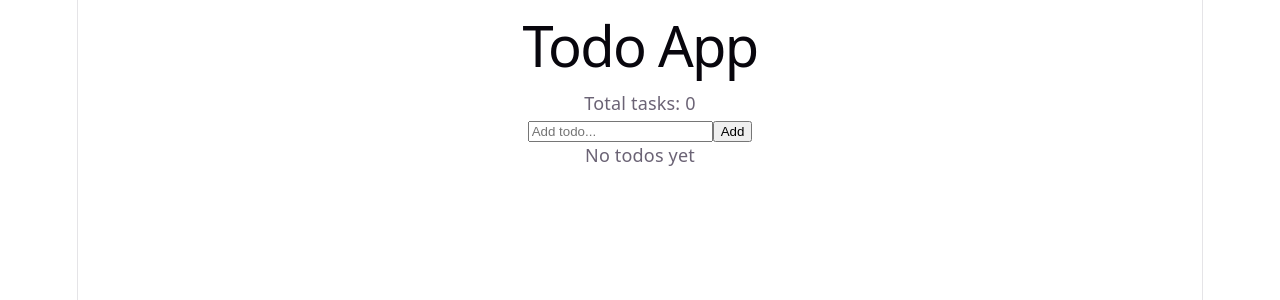
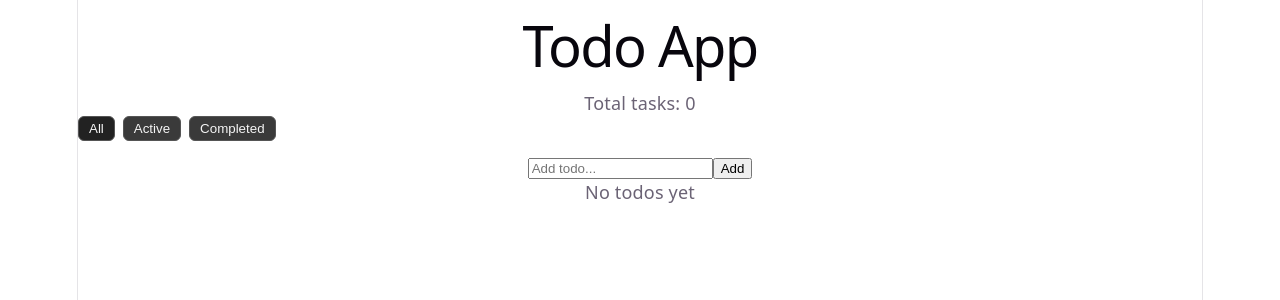
Before and after one commit to aylinsarioglu/todo-app, a React (Vite) app: page / in a window 1280 px wide. Shown: the top 300 px of the page. Built offline with nearby package versions, Linux system fonts and the light colour scheme.

Commit message:
add todo filtering functionality (all, active, completed)

```diff
--- a/src/App.tsx
+++ b/src/App.tsx
@@ -8,9 +8,12 @@ export type Todo = {
   completed: boolean;
 };
 
+type Filter = "all" | "active" | "completed";
+
 function App() {
   const [todos, setTodos] = useState<Todo[]>([]);
   const [isLoaded, setIsLoaded] = useState(false);
+  const [filter, setFilter] = useState<Filter>("all");
 
   useEffect(() => {
     const savedTodos = localStorage.getItem("todos");
@@ -56,13 +59,63 @@ function App() {
     setTodos(todos.filter((todo) => todo.id !== id));
   };
 
+  const filteredTodos = todos.filter((todo) => {
+    if (filter === "active") {
+      return !todo.completed;
+    }
+
+    if (filter === "completed") {
+      return todo.completed;
+    }
+
+    return true;
+  });
+
   return (
     <div>
       <h1>Todo App</h1>
       <p>Total tasks: {todos.length}</p>
+      <div style={{ display: "flex", gap: "8px", marginBottom: "12px" }}>
+        <button
+          onClick={() => setFilter("all")}
+          style={{
+            backgroundColor: filter === "all" ? "#222" : "#3a3a3a",
+            color: "#f5f5f5",
+            border: "1px solid #555",
+            borderRadius: "6px",
+            padding: "4px 10px"
+          }}
+        >
+          All
+        </button>
+        <button
+          onClick={() => setFilter("active")}
+          style={{
+            backgroundColor: filter === "active" ? "#222" : "#3a3a3a",
+            color: "#f5f5f5",
+            border: "1px solid #555",
+            borderRadius: "6px",
+            padding: "4px 10px"
+          }}
+        >
+          Active
+        </button>
+        <button
+          onClick={() => setFilter("completed")}
+          style={{
+            backgroundColor: filter === "completed" ? "#222" : "#3a3a3a",
+            color: "#f5f5f5",
+            border: "1px solid #555",
+            borderRadius: "6px",
+            padding: "4px 10px"
+          }}
+        >
+          Completed
+        </button>
+      </div>
       <TodoInput addTodo={addTodo} />
       <TodoList
-        todos={todos}
+        todos={filteredTodos}
         toggleTodo={toggleTodo}
         deleteTodo={deleteTodo}
       />
--- a/src/components/TodoItem.tsx
+++ b/src/components/TodoItem.tsx
@@ -20,7 +20,7 @@ function TodoItem({ todo, toggleTodo, deleteTodo }: Props) {
         onClick={() => toggleTodo(todo.id)}
         style={{
           textDecoration: todo.completed ? "line-through" : "none",
-          color: todo.completed ? "#666" : "#111",
+          color: todo.completed ? "#b8b8b8" : "#f5f5f5",
           opacity: todo.completed ? 0.7 : 1,
           cursor: "pointer"
         }}
```
